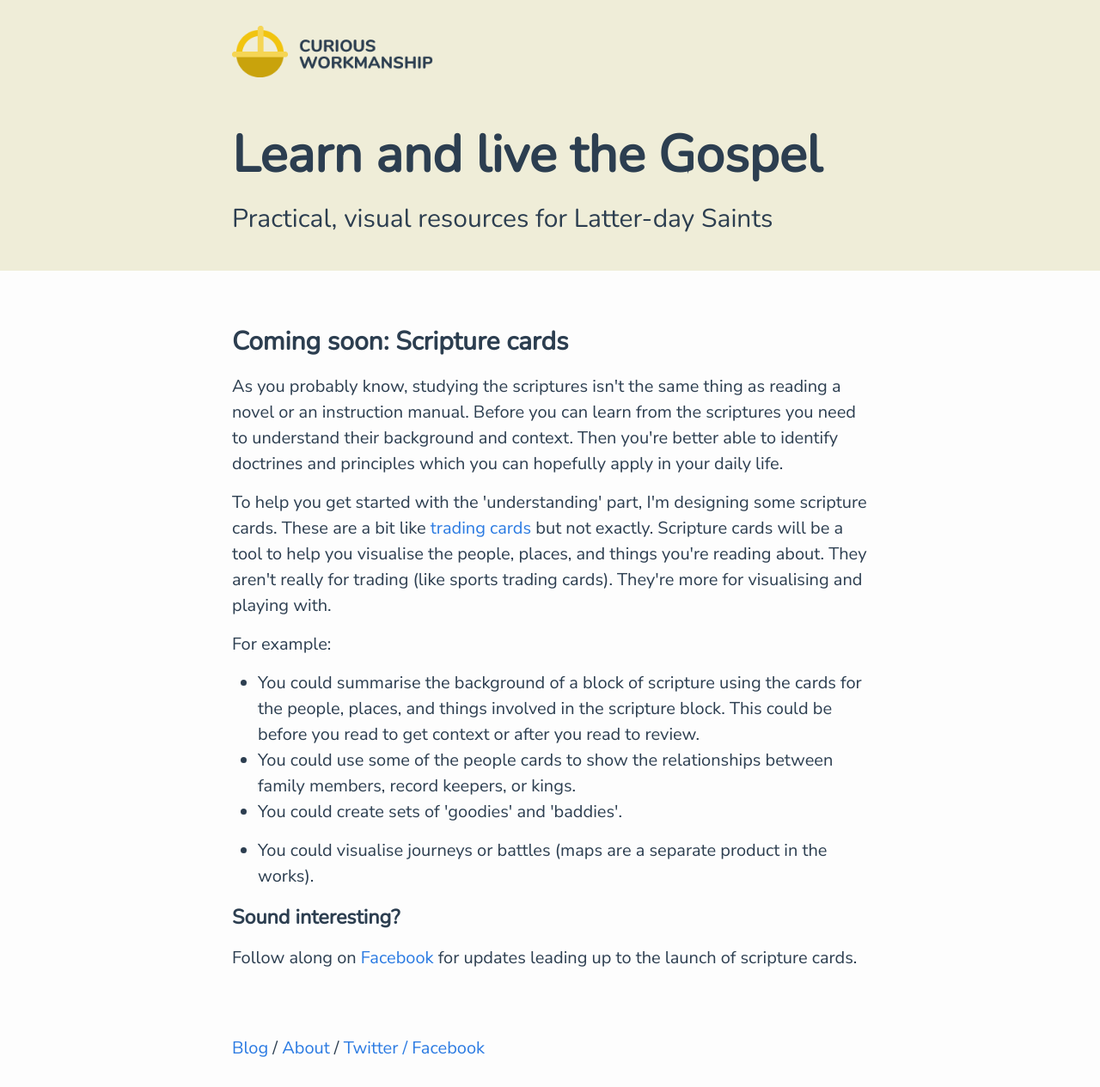
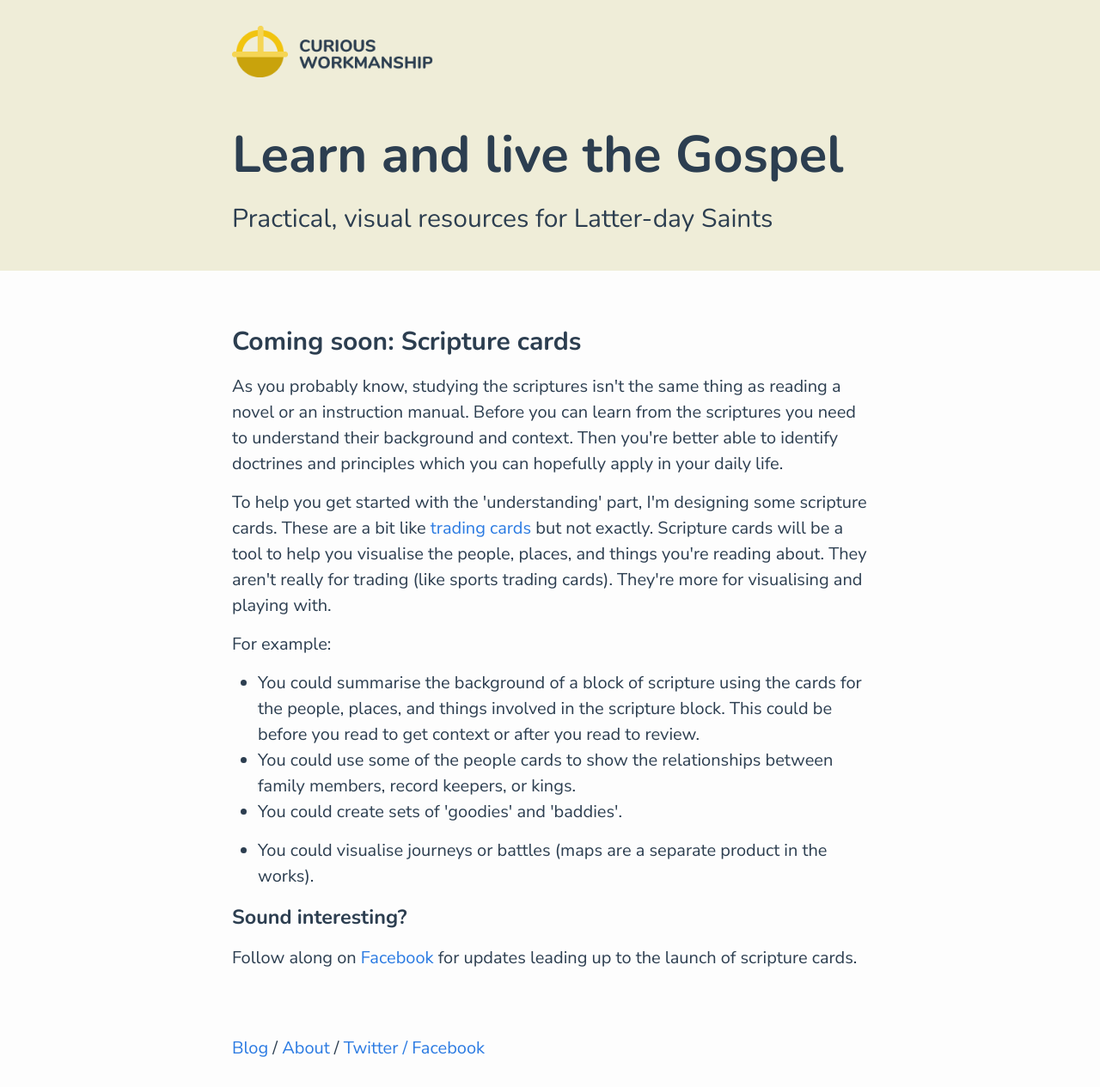
Before and after one commit to blairrorani/curious-workmanship, a Jekyll site: the page built from index.html, in a window 1280 px wide. Shown: the whole page at 86% size. Built offline with Jekyll 4.4.1, drawn with Linux system fonts in a browser that asks for light colours.

Commit message:
update head
Fix link to google fonts

```diff
--- a/_includes/head.html
+++ b/_includes/head.html
@@ -7,7 +7,7 @@
   <meta name="description" content="{% if page.excerpt %}{{ page.excerpt | strip_html | strip_newlines | truncate: 160 }}{% else %}{{ site.description }}{% endif %}">
 
   <!-- link Google fonts -->
-  <link href="https://fonts.googleapis.com/css?family=Nunito|Nunito+Sans" rel="stylesheet">
+  <link href="https://fonts.googleapis.com/css?family=Nunito+Sans:400,700|Nunito:400,700,800" rel="stylesheet">
   <link rel="stylesheet" href="{{ "/css/main.css" | prepend: site.baseurl }}">
   <link rel="canonical" href="{{ page.url | replace:'index.html','' | prepend: site.baseurl | prepend: site.url }}">
   <link rel="alternate" type="application/rss+xml" title="{{ site.title }}" href="{{ "/feed.xml" | prepend: site.baseurl | prepend: site.url }}">
```
